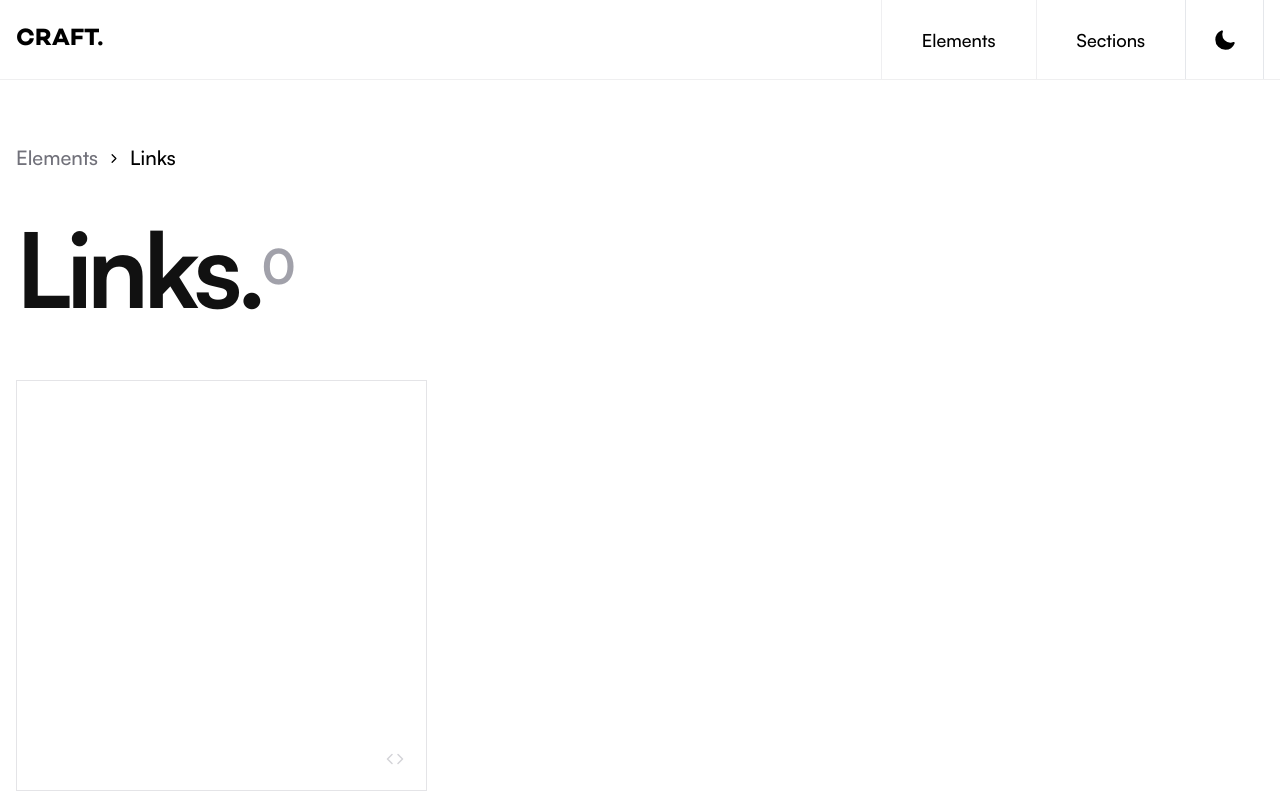
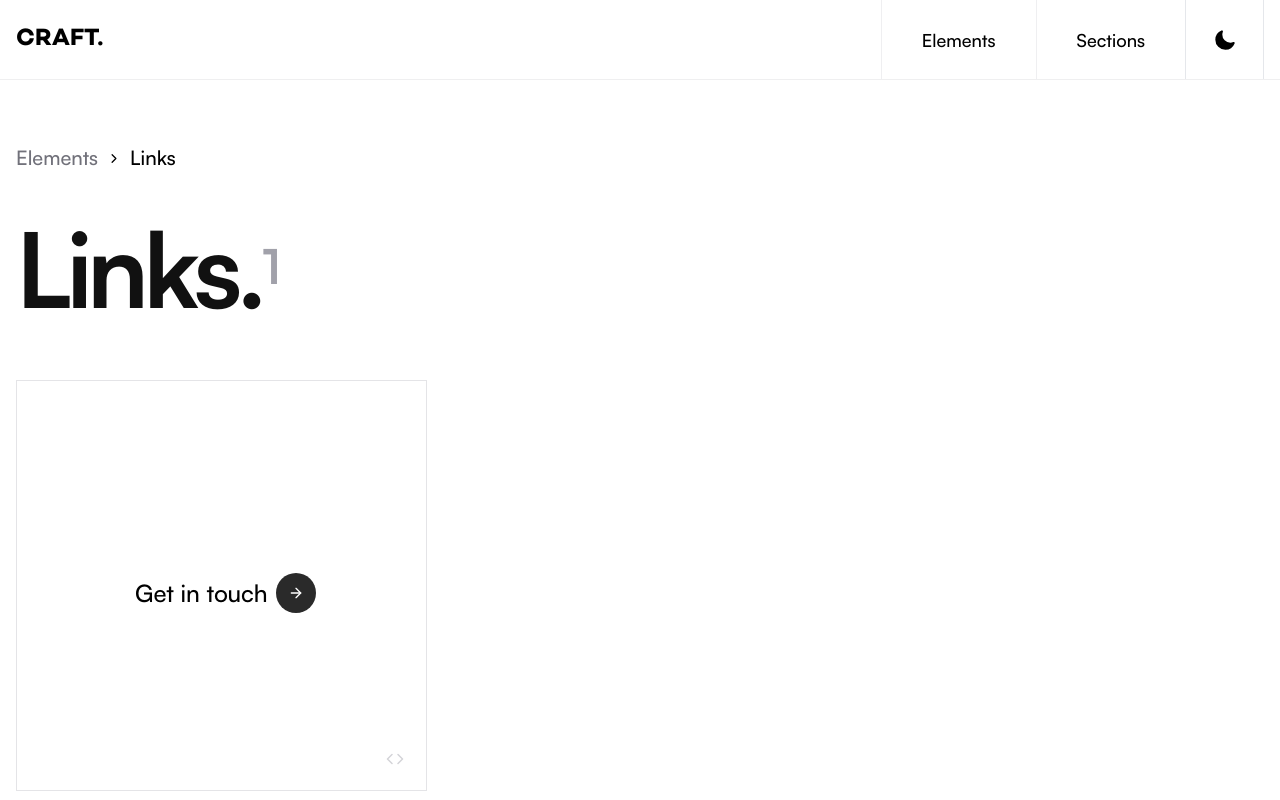
Before and after one commit to Jeff-Maina/craft, a Next.js app: page /elements/links in a window 1280 px wide. Shown: the top 800 px of the page. Built offline with nearby package versions, Linux system fonts and the light colour scheme.

Commit message:
Add new link component

```diff
--- a/src/app/(pages)/elements/ElementLayout.tsx
+++ b/src/app/(pages)/elements/ElementLayout.tsx
@@ -28,7 +28,7 @@ const ElementLayout: FC<ButtonProps> = ({ children, codeBlock, className }) => {
 
   return (
     <article
-      className={`w-full aspect-square  flex flex-col justify-between pt-4 ${className} font-satoshi-medium group/card relative border border-zinc-200/60 md:border-zinc-200 hover:border-zinc-400 transition-all duration-200`}
+      className={`w-full aspect-square  flex flex-col justify-between pt-4 ${className} font-satoshi-medium group/card relative border border-zinc-200/60 md:border-zinc-200 hover:border-zinc-300 transition-all duration-200`}
     >
       <div className="p-4 w-full h-full flex items-center justify-center">
         {children}
--- a/src/app/(pages)/elements/buttons/(examples)/button_001/Button_01.tsx
+++ b/src/app/(pages)/elements/buttons/(examples)/button_001/Button_01.tsx
@@ -3,7 +3,7 @@ import { codeblock } from "./codeblock";
 
 const Button001 = () => {
   return (
-    <ElementLayout className="" codeBlock={codeblock}>
+    <ElementLayout codeBlock={codeblock}>
       <button className="relative px-8 py-3 group/button outline-blue-500">
         <span className="uppercase  text-sm md:text-base font-satoshi-medium text-white group-hover/button:text-black transition-colors duration-300">
           hover me
--- a/src/app/(pages)/elements/buttons/(examples)/button_002/codeblock.tsx
+++ b/src/app/(pages)/elements/buttons/(examples)/button_002/codeblock.tsx
@@ -20,11 +20,7 @@ const typescript: string =
 `import { ArrowRight } from "lucide-react";
 import { FC } from React;
 
-interface Buttonprops {
-  //list props here if present;
-}
-
-const Button:FC<ButtonProps> = ({props}) => {
+const Button:FC = (}) => {
   return (
     <button className="h-12 px-4 pr-7 rounded-full bg-[#2a2a2a] flex items-center justify-center gap-2 group/button outline-blue-500 active:bg-black">
       <div className="relative size-5 rounded-full overflow-hidden">
--- a/src/app/(pages)/elements/buttons/page.tsx
+++ b/src/app/(pages)/elements/buttons/page.tsx
@@ -14,7 +14,7 @@ const Buttons = () => {
     <PageLayout pageOptions={PageOptions}>
       <section className="section_layout">
         {ButtonsList.map((button, index) => (
-          <div key={index} className="">
+          <div key={index}>
             {button}
           </div>
         ))}
--- a/src/app/(pages)/elements/links/(examples)/link_01/Link01.tsx
+++ b/src/app/(pages)/elements/links/(examples)/link_01/Link01.tsx
@@ -1,10 +1,27 @@
+import { ArrowRight } from "lucide-react";
 import ElementLayout from "../../../ElementLayout";
 import { codeblock } from "./codeblock";
+import { FC } from "react";
 
-const Link01 = () => {
+const ArrowSvg = () => (
+  <ArrowRight className="h-[14px] md:h-[16px] w-[14px] md:w-[16px] stroke-white" />
+);
+
+const Link01:FC = () => {
   return (
     <ElementLayout codeBlock={codeblock}>
-      <p></p>
+      <a
+        href="#"
+        className="group/link flex items-center gap-2 justify-between cursor-pointer pl-0 hover:pl-4 transition-all duration-500 outline-none"
+      >
+        <div className="size-0 group-hover/link:size-8  group-hover/link:md:size-10 group-focus/link:size-8  group-focus/link:md:size-10 bg-[#2a2a2a] rounded-full grid place-items-center transition-all duration-500 pointer-events-none">
+          <ArrowSvg />
+        </div>
+        <span className="text-xl md:text-2xl">Get in touch</span>
+        <div className="size-8 md:size-10 group-hover/link:size-0 group-focus/link:size-0 bg-[#2a2a2a] rounded-full grid place-items-center transition-all duration-500 pointer-events-none">
+          <ArrowSvg />
+        </div>
+      </a>
     </ElementLayout>
   );
 };
--- a/src/app/(pages)/elements/links/(examples)/link_01/codeblock.ts
+++ /dev/null
@@ -1,7 +0,0 @@
-const javascript: string = ``
-const typescript: string = ``
-
-
-export const codeblock = {
-    javascript, typescript
-}
--- /dev/null
+++ b/src/app/(pages)/elements/links/(examples)/link_01/codeblock.tsx
@@ -0,0 +1,56 @@
+const javascript: string = `import { ArrowRight } from "lucide-react";
+
+const ArrowRightSvg =  <ArrowRight className="h-[14px] md:h-[16px] w-[14px] md:w-[16px] stroke-white" />;
+
+const Link = () => {
+ return (
+    <a
+     href="..."
+     className="group/link flex items-center gap-2 justify-between cursor-pointer pl-0 hover:pl-4 transition-all duration-500 outline-none"
+    >
+      <div className="size-0 group-hover/link:size-8  group-hover/link:md:size-10 group-focus/link:size-8  group-focus/link:md:size-10 bg-[#2a2a2a] rounded-full grid place-items-center transition-all duration-500 pointer-events-none">
+        <ArrowRightSvg />
+      </div>
+      <span className="text-xl md:text-2xl">
+          Get in touch
+      </span>
+      <div className="size-8 md:size-10 group-hover/link:size-0 group-focus/link:size-0 bg-[#2a2a2a] rounded-full grid place-items-center transition-all duration-500 pointer-events-none">
+        <ArrowRightSvg />
+      </div>
+    </a>
+  );
+};
+
+export default Link;
+ `;
+const typescript: string = `import { ArrowRight } from "lucide-react";
+import { FC } from "React"
+
+const ArrowRightSvg =  <ArrowRight className="h-[14px] md:h-[16px] w-[14px] md:w-[16px] stroke-white" />;
+
+const Link:FC = () => {
+ return (
+    <a
+     href="..."
+     className="group/link flex items-center gap-2 justify-between cursor-pointer pl-0 hover:pl-4 transition-all duration-500 outline-none"
+    >
+      <div className="size-0 group-hover/link:size-8  group-hover/link:md:size-10 group-focus/link:size-8  group-focus/link:md:size-10 bg-[#2a2a2a] rounded-full grid place-items-center transition-all duration-500 pointer-events-none">
+        <ArrowRightSvg />
+      </div>
+      <span className="text-xl md:text-2xl">
+          Get in touch
+      </span>
+      <div className="size-8 md:size-10 group-hover/link:size-0 group-focus/link:size-0 bg-[#2a2a2a] rounded-full grid place-items-center transition-all duration-500 pointer-events-none">
+        <ArrowRightSvg />
+      </div>
+    </a>
+  );
+};
+
+export default Link;
+ `;
+
+export const codeblock = {
+  javascript,
+  typescript,
+};
--- a/src/app/(pages)/elements/links/page.tsx
+++ b/src/app/(pages)/elements/links/page.tsx
@@ -4,7 +4,7 @@ import { Linklist } from "./Linkslist";
 
 const PageOptions: Pageprops = {
   page: "Links",
-  componentCount: 0,
+  componentCount: 1,
   category: "Elements",
 };
 const Links = () => {
--- a/src/data/AppData.tsx
+++ b/src/data/AppData.tsx
@@ -63,7 +63,7 @@ export const ElementsData: Array<ElementProps> = [
   {
     component_name: "Links",
     component_path: "links",
-    component_count: 0,
+    component_count: 1,
     component_example: (
       <p className="lg:text-xl leading-none hover:underline">
         Link
```
